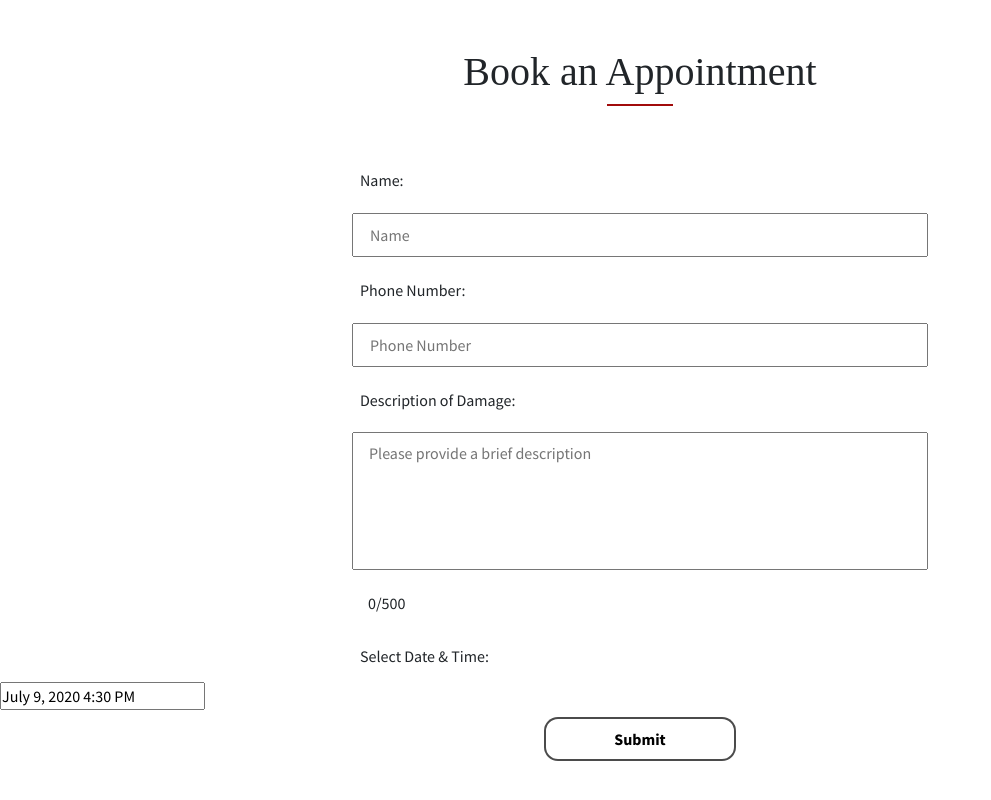
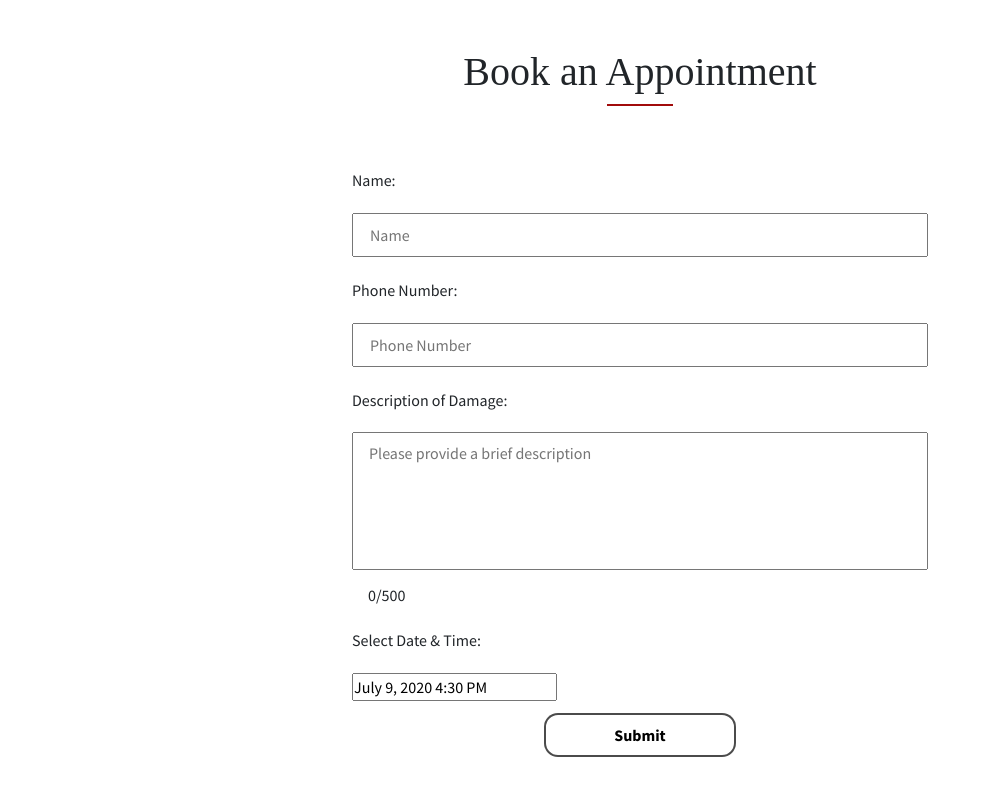
Before and after one commit to JRivera-31/Innovation-Auto-Repair, a Next.js app: page /booking in a window 1280 px wide. Shown: the part 442-1242 px from the top of the page, without its empty margins (0-991 px from the left). Built offline with nearby package versions, Linux system fonts and the light colour scheme; a web font is replaced by a local one.

Commit message:
styling for form and datePicker

```diff
--- a/components/BookingForm/form.module.css
+++ b/components/BookingForm/form.module.css
@@ -21,12 +21,11 @@
 
 .formHr {
     margin: 0 auto;
-    width: 15%;
+    width: 25%;
     border: 1px solid rgb(161, 11, 11);
 }
 
 .formLabel {
-    padding: .5em;
     margin: .4em auto;
     width: 65%;
 }
@@ -41,6 +40,20 @@
 
 .formTextArea {
     resize: none;
+}
+
+.formCharCounter {
+    padding: 0 1em;
+}
+
+.dateDiv {
+    margin: 0 auto;
+}
+
+.dateInput {
+    padding-left: 0em;
+    margin: .4em auto;
+    width: 65%;
 }
 
 .bookingSubmit {
@@ -74,8 +87,13 @@
         width: 5%;
     }
 
-    .formLabel,
-    .formInput {
+    .formLabel {
+        width: 45%;
+        padding: 0.5em 0;
+    }
+
+    .formInput,
+    .dateInput {
         width: 45%;
     }
 
```
